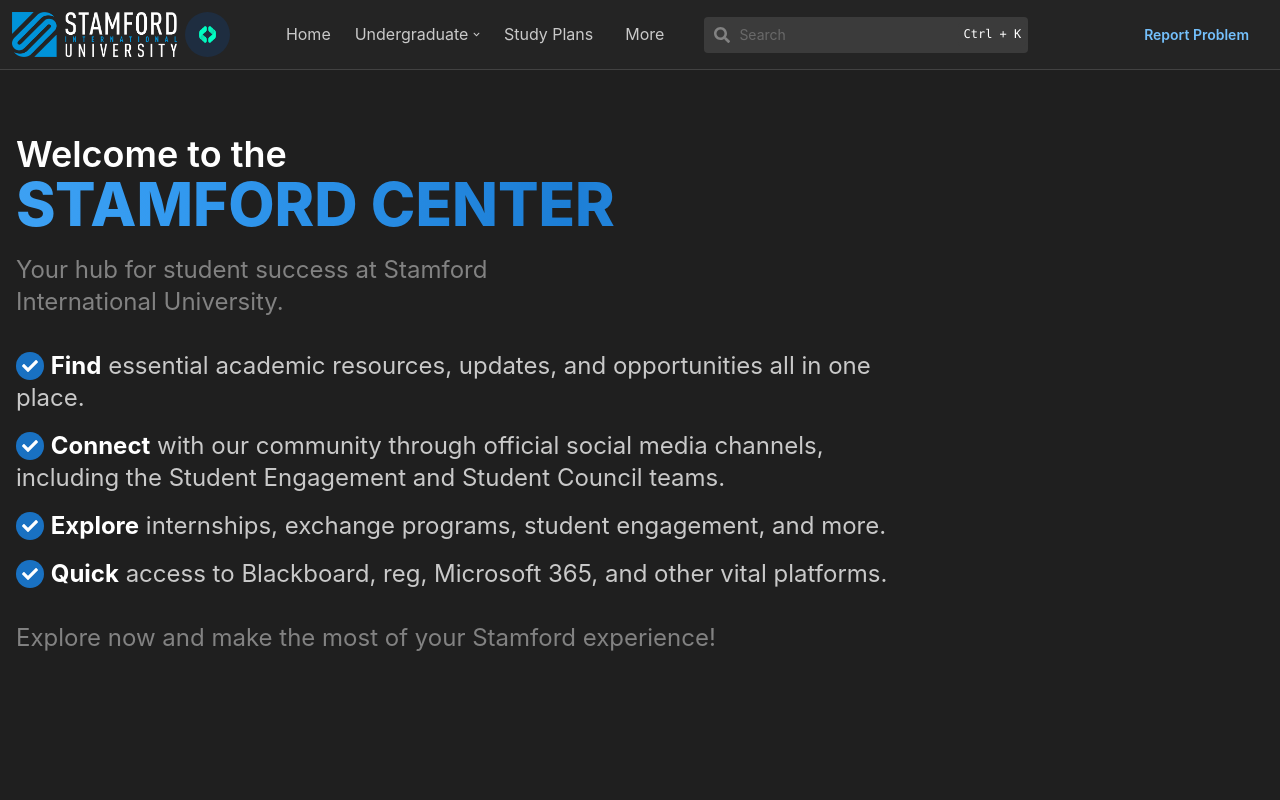
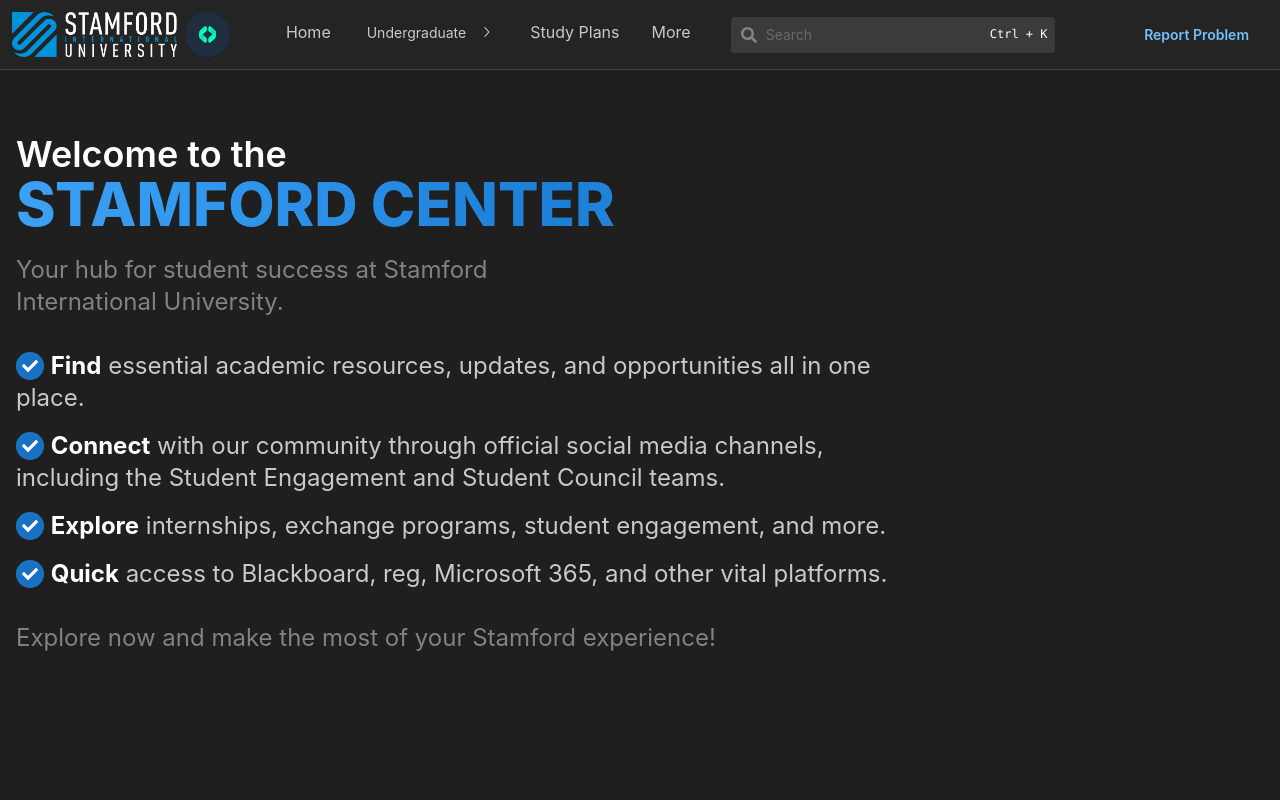
Before and after one commit to stamford-syntax-club/stamfordcenter-frontend, a Next.js app: page / in a window 1280 px wide. Shown: the top 800 px of the page. Built offline with nearby package versions, Linux system fonts and the light colour scheme; what @mantine/next would draw is missing.

Commit message:
dropdown fix initial draft

```diff
--- a/src/components/core/ApplicationHeader.tsx
+++ b/src/components/core/ApplicationHeader.tsx
@@ -1,9 +1,10 @@
-import { AppShell, Burger, Button, Code, Menu, TextInput, UnstyledButton } from "@mantine/core";
+import { AppShell, Burger, Button, Code, Menu, NavLink, TextInput, UnstyledButton } from "@mantine/core";
 import { getHotkeyHandler, useHotkeys } from "@mantine/hooks";
 import Image from "next/image";
 import Link from "next/link";
 import { useRef } from "react";
 import { FaChevronDown, FaSearch } from "react-icons/fa";
+import RecursiveNavLink from "./RecursiveNavLink";
 
 interface ApplicationHeaderProps {
 	opened: boolean;
@@ -66,24 +67,33 @@ function NormalNavLink({ title, href }: NavigationItem) {
 
 function NavLinkWithDropdown({ title, href, subitems }: NavigationItem) {
 	return (
-		<Menu shadow="md" key={"navitem" + title} width={200}>
-			<Menu.Target>
-				<UnstyledButton className="flex flex-row items-center">
-					{title}&nbsp;
-					<FaChevronDown size={7} />
-				</UnstyledButton>
-			</Menu.Target>
-
-			<Menu.Dropdown>
-				<Menu.Item className="p-0">
-					{subitems?.map(({ title, href }) => (
-						<NormalNavLink key={"subitem" + title} title={title} href={href} />
-					))}
-				</Menu.Item>
-			</Menu.Dropdown>
-		</Menu>
+		<NavLink label={title}>
+			{Array.isArray(subitems) &&
+				subitems.map((subItem) => <RecursiveNavLink key={subItem.title} item={subItem} />)}
+		</NavLink>
 	);
 }
+
+// function NavLinkWithDropdown({ title, href, subitems }: NavigationItem) {
+// 	return (
+// 		<Menu shadow="md" key={"navitem" + title} width={200}>
+// 			<Menu.Target>
+// 				<UnstyledButton className="flex flex-row items-center">
+// 					{title}&nbsp;
+// 					<FaChevronDown size={7} />
+// 				</UnstyledButton>
+// 			</Menu.Target>
+
+// 			<Menu.Dropdown>
+// 				<Menu.Item className="p-0">
+// 					{subitems?.map(({ title, href }) => (
+// 						<NormalNavLink key={"subitem" + title} title={title} href={href} />
+// 					))}
+// 				</Menu.Item>
+// 			</Menu.Dropdown>
+// 		</Menu>
+// 	);
+// }
 
 export default function ApplicationHeader({ opened, toggle }: ApplicationHeaderProps) {
 	const searchbarRef = useRef<HTMLInputElement>(null);
@@ -132,14 +142,14 @@ export default function ApplicationHeader({ opened, toggle }: ApplicationHeaderP
 						</div>
 
 						{/* Navigation */}
-						<div className="xl:ml-20class ml-10 hidden h-full w-full flex-row items-center gap-x-4 lg:flex">
+						<div className="ml-10 hidden h-full w-full flex-row items-center gap-x-4 lg:flex">
 							{navigationItems.map(({ title, href, subitems: children }) => (
 								<div
 									key={"navitem" + title}
-									className="relative flex h-full cursor-pointer items-center"
+									className="relative flex h-full cursor-pointer items-center flex-col"
 								>
 									{children ? (
-										<div className="flex flex-row items-center">
+										<div className="flex flex-col items-center">
 											<NavLinkWithDropdown title={title} href={href} subitems={children} />
 										</div>
 									) : (
```
